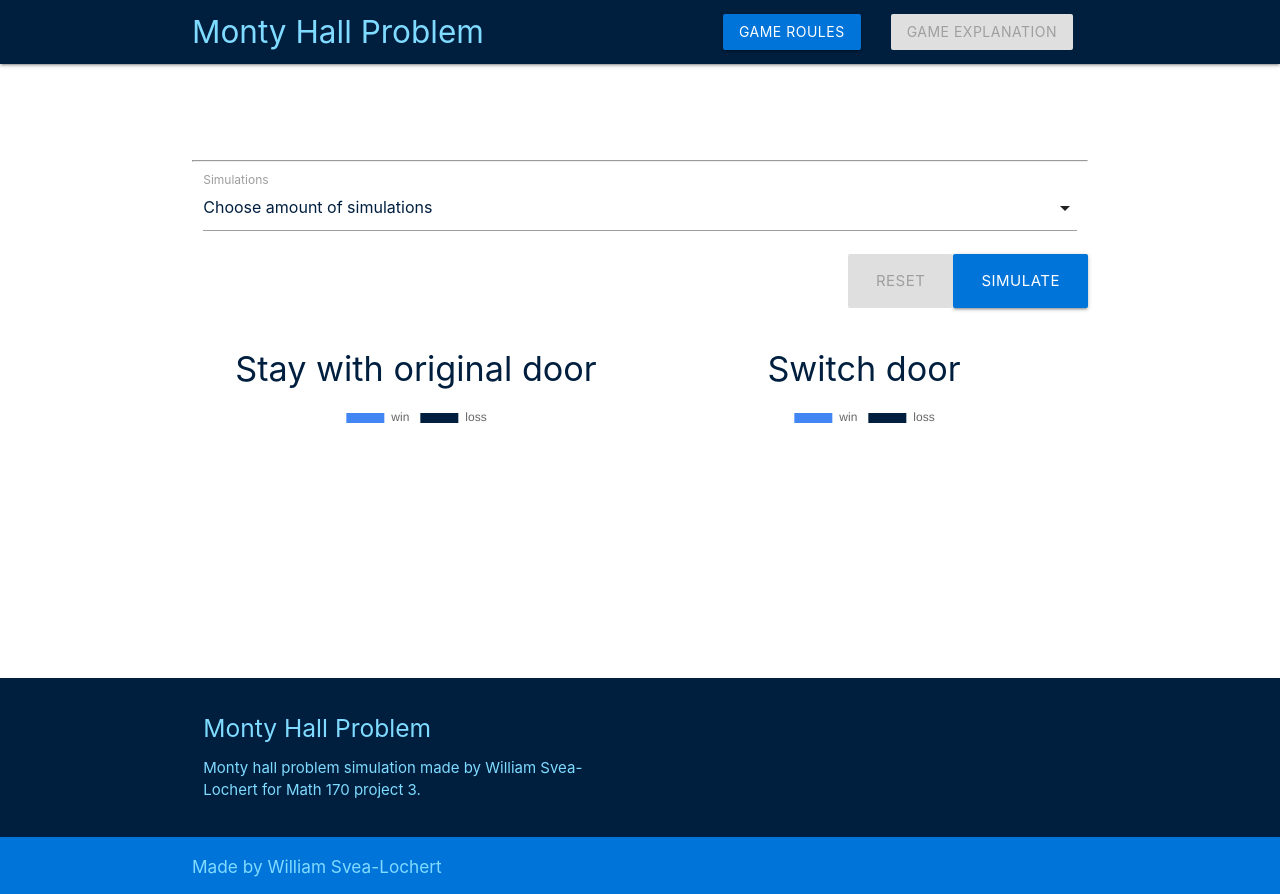
After one commit to wsvea-lochert/cst352, a PHP site: page /mathProject3/index.html in a window 1280 px wide. The commit adds this page. Run offline with PHP 8.4, Linux system fonts and the light colour scheme; some libraries are stand-ins or nearby versions.

Commit message:
math project 3

```diff
--- a/lab9/css/styles.css
+++ b/lab9/css/styles.css
@@ -1,6 +1,7 @@
  body {
     text-align: center;
 }
+
 #carouselExampleIndicators{
     width: 400px;
     margin: auto;
--- /dev/null
+++ b/mathProject3/css/main.css
@@ -0,0 +1,59 @@
+*{
+    color: #001f3f;
+}
+
+
+
+.dropdown-content li>a, .dropdown-content li>span {
+    color: #001f3f;
+}
+
+color-text{
+    color: #001f3f!important;
+}
+.chart{
+    max-width: 500px;
+    max-height: 500px;
+    margin: auto;
+}
+
+#btnSubmit{
+    color: #FFF;
+    Background-color:#0074D9;
+}
+
+#btnReset{
+    background-color:#001f3f;
+}
+
+#navbar{
+    background-color:#001f3f;
+
+}
+
+#h1{
+    color:#7FDBFF !important;
+}
+
+.footer-text{
+    color:#7FDBFF !important;
+}
+
+#mainfooter {
+    background-color: #001f3f;
+}
+#cpyrg{
+
+    background-color: #0074D9 !important;
+}
+
+#modalBtn{
+    color: #FFF;
+    background-color: #0074D9;
+
+}
+#modalBtn2{
+    color: #FFF;
+    background-color: #0074D9;
+
+}
--- /dev/null
+++ b/mathProject3/index.html
@@ -0,0 +1,153 @@
+<!DOCTYPE html>
+<html lang="en">
+<head>
+    <meta charset="UTF-8">
+    <meta name="viewport" content="width=device-width, initial-scale=1.0">
+    <meta http-equiv="X-UA-Compatible" content="ie=edge">
+    <script src="https://cdnjs.cloudflare.com/ajax/libs/Chart.js/2.4.0/Chart.min.js"></script>
+    <script src="js/main.js"></script>
+
+
+
+
+    <!-- Compiled and minified CSS -->
+    <link rel="stylesheet" href="https://cdnjs.cloudflare.com/ajax/libs/materialize/1.0.0/css/materialize.min.css">
+
+    <!-- Compiled and minified JavaScript -->
+    <script src="https://cdnjs.cloudflare.com/ajax/libs/materialize/1.0.0/js/materialize.min.js"></script>
+    <link href="https://fonts.googleapis.com/icon?family=Material+Icons" rel="stylesheet">
+    <link rel="stylesheet" href="css/main.css">
+    <title>Math project 3</title>
+
+</head>
+
+
+<body>
+    <nav id="navbar">
+        <div class="nav-wrapper">
+            <div class="container">
+                    <a href="#" id="h1" class="brand-logo left">Monty Hall Problem</a>
+                    <ul id="nav-mobile" class="right hide-on-med-and-down">
+                      <li><a class="waves-effect waves-light modal-trigger btn" href="#modal1" id="modalBtn">Game roules</a></li>
+                      <li><a class="waves-effect waves-light modal-trigger btn disabled" href="#modal2" id="modalBtn2">Game explanation</a></li>
+                    </ul>
+            </div>
+
+        </div>
+    </nav>
+
+    <div class="container">
+        <!-- Modal Trigger -->
+        <br>
+    <div class="row">
+        <div class="col s12 m12 l12">
+
+
+            <!-- Modal Structure -->
+            <div id="modal1" class="modal">
+                <div class="modal-content">
+                    <h4>Monty Hall problem</h4>
+                    <hr>
+                    <p>There are 3 doors behind only 1 there is prize. A contestant chooses one of the 3 doors.
+                        Then the game host opens one of the other two doors behind which there is no prize.
+                        The contestant then gets to either keep the door they chose, or switch to the other door.
+
+                    </p>
+                    <p>What option will have the highest win rate? </p>
+                    <h5>How to simulate:</h5>
+                    <p>Choose how many times you want to simulate the game from the dropdown menu, then click simulate.
+                    When the simulation is done, two graphs will be displaying the win loss ratio</p>
+                    <hr>
+                </div>
+                <div class="modal-footer">
+                    <a href="#!" class="modal-close waves-effect waves-green btn-flat">Close</a>
+                </div>
+            </div>
+
+            <div id="modal2" class="modal">
+                    <div class="modal-content">
+                        <h4>Game explanation</h4>
+                        <hr>
+                        <p>There is clearly a trend here. By running the simulation 1 million, 100 thousand, 10 thousand, a thousand or 100 times we
+                                get a huge dataset. With this data set we see that almost every time there
+                                is 2/3 of winning the game by switching, but when we stay with the original
+                                pick we see that there is only 1/3 chance og winning the game.
+                            </p>
+                            <p>
+                                For some it might come as a suprise that it's not a 50/50 chance of winning the game.
+                                When monty opens a door, instead of having a 1/3 chance of winning, you as the player
+                                get another chance, only this time instead of 1/3 chance you have a 1/2 chance in getting
+                                the right door.
+                            </p>
+                        <hr>
+                    </div>
+                    <div class="modal-footer">
+                        <a href="#!" class="modal-close waves-effect waves-green btn-flat">Close</a>
+                    </div>
+                </div>
+        </div>
+    </div>
+        <div class="row s12 m12 l12">
+            <br> <br>
+            <hr>
+            <div class="input-field col s12">
+                <select id="dropdown">
+                    <option value="" disabled selected>Choose amount of simulations</option>
+                    <option value="100" class="color-text">100</option>
+                    <option value="1000" class="color-text">1000</option>
+                    <option value="10000" class="color-text">10000</option>
+                    <option value="100000" class="color-text">100000</option>
+                    <option value="1000000" class="color-text">1000000</option>
+                </select>
+                <label>Simulations</label>
+                <span id="error" class="red-text"></span>
+            </div>
+
+            <button id="btnSubmit" class="btn-large waves-effect waves-light right" onclick="playGame()" name="action">Simulate</button> <br>
+            <button id="btnReset" class="btn-large waves-effect waves-light right disabled" name="action" onclick="reset()">Reset</button> <br>
+
+
+        </div>
+
+        <div class="row">
+            <div class="col s12 m12 l6">
+                    <h4 class="center">Stay with original door</h4>
+                    <canvas class="chart" id="stayChart"></canvas>
+                    <h4 id="spanOriginal" class="center"></h4>
+            </div>
+
+            <div class="col s12 m12 l6">
+                    <h4 class="center">Switch door</h4>
+                    <canvas class="chart" id="myChart"></canvas>
+                    <h4 id="spanSwitch" class="center"></h4>
+            </div>
+            <br>
+            <div class="row">
+                <div class="col s12 m12 l12">
+
+
+                </div>
+            </div>
+
+        </div>
+    </div>
+
+
+    <footer class="page-footer" id="mainfooter">
+            <div class="container">
+              <div class="row">
+                <div class="col l6 s12">
+                  <h5 class="footer-text">Monty Hall Problem</h5>
+                  <p class="footer-text text-lighten-4">Monty hall problem simulation made by William Svea-Lochert for Math 170 project 3.</p>
+                </div>
+              </div>
+            </div>
+            <div class="footer-copyright" id="cpyrg">
+              <div class="container">
+              <h6 class="footer-text">Made by William Svea-Lochert</h6>
+
+              </div>
+            </div>
+          </footer>
+</body>
+</html>
--- /dev/null
+++ b/mathProject3/js/main.js
@@ -0,0 +1,201 @@
+window.onload = drawBoth;
+
+var stay = 0;
+var stayloss = 0;
+
+var switchPick = 0;
+var switchLoss = 0;
+
+var playTime;
+
+
+function reset(){
+    location.reload();
+}
+
+function pickRandomDoor()
+{
+    return Math.floor(Math.random() * 3);
+}
+
+function game(changePick)
+{
+    var door = ["goat", "goat", "goat"];
+    randomDoor = pickRandomDoor();
+    door[randomDoor] = "car";
+
+    var playersPick = pickRandomDoor();
+    var montysdoor = montysDoor(playersPick, door);
+
+    if(changePick == true)
+    {
+        playersPick = playerChangePick(playersPick, montysdoor, door);
+        //console.log("Players new Choice: " + playersPick);
+    }
+
+    return door[playersPick];
+}
+
+
+function montysDoor(playersChoice, doorArray)
+{
+    while(true)
+    {
+        var montysPick = pickRandomDoor();
+
+        if(montysPick == playersChoice)
+        {
+            continue;
+        }
+
+        if(doorArray[montysPick] == "car")
+        {
+            continue;
+        }
+        return montysPick;
+    }
+}
+
+function playerChangePick(playersPick, montysPick, door)
+{
+    for(var i in door)
+    {
+        if(i == playersPick){
+            continue;
+        }
+
+        if(i == montysPick){
+            continue;
+        }
+        return i;
+    }
+}
+
+
+function playGame(){
+    if(playTime.value == "")
+    {
+        document.querySelector("#error").innerHTML = "Select simulation amount.";
+        return;
+    }
+
+    for(var i = 0; i < playTime.value; i++)
+    {
+        if(game(true) == "car")
+        {
+            switchPick++;
+        }
+        else{
+            switchLoss++;
+        }
+    }
+
+    for(var i = 0; i < playTime.value; i++)
+    {
+        if(game(false) == "car")
+        {
+            stay++;
+        }
+        else
+        {
+            stayloss++;
+        }
+    }
+    document.querySelector("#error").innerHTML = "";
+
+    document.querySelector("#btnSubmit").classList.add("disabled");
+    document.querySelector("#btnReset").classList.remove("disabled");
+    document.querySelector("#modalBtn2").classList.remove("disabled");
+
+    document.querySelector("#spanOriginal").innerHTML = "Win rate: " + stay/playTime.value;
+    document.querySelector("#spanSwitch").innerHTML = "Win rate: " + switchPick/playTime.value;
+
+
+    drawGraphSwitch();
+    drawGraphStay();
+
+    stay = 0;
+    stayloss = 0;
+    switchPick = 0;
+    switchLoss = 0;
+}
+
+function drawGraphSwitch(){
+
+    window.chartColors = {
+
+        Stay: 'rgb(66, 134, 244)',
+        Switch: 'rgb(0, 31, 63)'
+    }
+
+    var ctx = document.getElementById('myChart').getContext('2d');
+
+    var myPieChart = new Chart(ctx,{
+
+        type: 'pie',
+        data: {
+            datasets: [{
+                data: [switchPick, switchLoss],
+                backgroundColor: [
+                    window.chartColors.Stay,
+                    window.chartColors.Switch
+                ]
+            }],
+
+            // These labels appear in the legend and in the tooltips when hovering different arcs
+            labels: [
+                'win',
+                'loss',
+            ]
+        },
+        //options: backgroundColor = 'red'
+
+
+    });
+}
+
+function drawGraphStay(){
+
+    window.chartColors = {
+        Stay: 'rgb(66, 134, 244)',
+        Switch: 'rgb(0, 31, 63)'
+    }
+
+    var ctx = document.getElementById('stayChart').getContext('2d');
+
+    var myPieChart = new Chart(ctx,{
+
+        type: 'pie',
+        data: {
+            datasets: [{
+                data: [stay, stayloss],
+                backgroundColor: [
+                    window.chartColors.Stay,
+                    window.chartColors.Switch
+                ]
+            }],
+
+            // These labels appear in the legend and in the tooltips when hovering different arcs
+            labels: [
+                'win',
+                'loss',
+            ]
+        },
+    });
+}
+
+function drawBoth(){
+    drawGraphStay();
+    drawGraphSwitch();
+    playTime = document.querySelector("#dropdown");
+}
+
+document.addEventListener('DOMContentLoaded', function() {
+    var elems = document.querySelectorAll('select');
+    var instances = M.FormSelect.init(elems, {});
+  });
+
+  document.addEventListener('DOMContentLoaded', function() {
+    var elems = document.querySelectorAll('.modal');
+    var instances = M.Modal.init(elems, {});
+  });
--- a/project2/api/getAllCarModels.php
+++ b/project2/api/getAllCarModels.php
@@ -5,9 +5,11 @@ $dbConn = getConnection("cars");
 
 function displayAllCars(){
     global $dbConn;
+    $maker = $_GET['maker'];
 
     $sql = "SELECT DISTINCT maker,model
               FROM car
+              WHERE maker = '". $maker ."'
               ORDER BY model";
 
     $stmt = $dbConn->prepare($sql);
--- a/project2/dashboard.php
+++ b/project2/dashboard.php
@@ -57,16 +57,12 @@
                         echo "<hr>";
                         echo "<p class='card-text'>" . $car["description"] . "</p>";
                         echo "<a href='#' class='carLink btn btn-primary' id='". $car["carId"]. "' data-toggle='modal' data-target='#exampleModal'><i class='fas fa-edit'></i> Edit</a>" . "   ";
-                         echo "<a href='#' class='btn btn-secondary' name='favBtn' id='". $car["carId"]. "'><i class='fas fa-trash-alt'></i> Delete</a>";
+                         echo "<a href='#' class='btn btn-secondary deleteBtn' name='favBtn' id='". $car["carId"]. "'><i class='fas fa-trash-alt'></i> Delete</a>";
                         //<button id="addToFavBtn" type="button" class="btn btn-primary" onclick=""> add to favorites</button>
                     echo"</div>";
                 echo"</div>";
             }
         ?>
-
-
-
-
         </div>
 
     </div>
--- a/project2/inc/filter.php
+++ b/project2/inc/filter.php
@@ -20,7 +20,7 @@
                                         <!--<button class="btn btn-secondary dropdown-toggle" type="button" id="dropdownMenuButton" data-toggle="dropdown" aria-haspopup="true" aria-expanded="false">
                                             Select car maker
                                         </button>-->
-                                        <select id="carMakersDrop" class="btn btn-secondary dropdown-toggle" value="BMW">
+                                        <select id="carMakersDrop" class="btn btn-secondary dropdown-toggle">
 
                                         </select>
                                     </div>
```
Also changed, not shown: lab9/adoptions.php (+6 -7 lines), project2/api/getAllCars.php (+3 -6 lines), project2/js/main.js (+33 -21 lines). Lines whose indentation alone changed are shown as unchanged.
